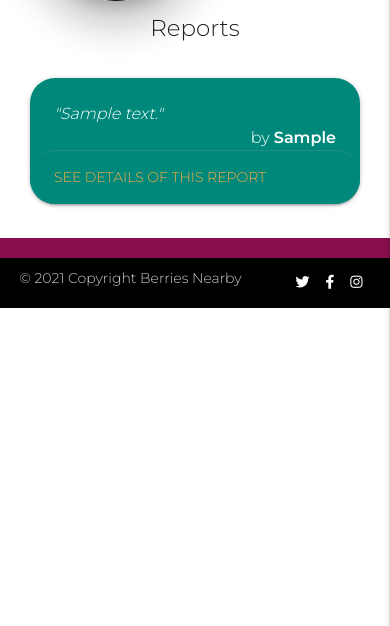
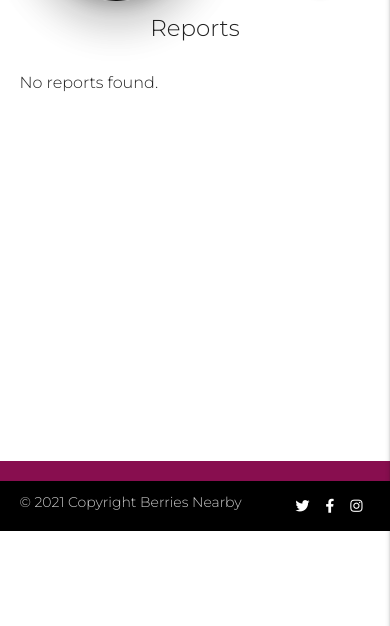
Before and after one commit to KamilaHase/Berries-Nearby, a Flask app: page /reports in a window 390 px wide. Shown: the part 218-844 px from the top of the page. Run offline with Flask 2, Linux system fonts and the light colour scheme; a database or web service that is not in the repository returns one stand-in record (values such as "Sample title"); some libraries are stand-ins or nearby versions; some web fonts are replaced.

Commit message:
Correcting visual and responsivity.

```diff
--- a/app.py
+++ b/app.py
@@ -203,7 +203,8 @@ def report_offer(offer_id):
 @app.route('/reports')
 def reports():
     reports = mongo.db.reports.find()
-    return render_template("reports.html", reports=reports)
+    offer = mongo.db.offers.find()
+    return render_template("reports.html", reports=reports, offer=offers)
 
 
 @app.route('/report_detail/<report_id>', methods=['GET'])
--- a/static/css/style.css
+++ b/static/css/style.css
@@ -105,11 +105,18 @@ nav {
 
 
 /*-------------------------footer-------------------------------------------------*/
+footer {
+  margin-bottom: 0px;
+}
+
 .footer-icon {
   margin: 4px;
   display:inline;
 }
 
+.push-down-footer {
+  height: 42vh;
+}
 
 /*-------------------------register.html-------------------------------------------------*/
 .lower-from-logo {
--- a/templates/reports.html
+++ b/templates/reports.html
@@ -18,7 +18,7 @@
   <div class="row">
     <div class="">
       {% for report in reports %}
-
+      {% if report.offer_id == offer['offer_id'] %}
         <div class="col s12 m6">
           <div class="card cards-reports teal darken-1">
             <div class="card-content white-text">
@@ -26,12 +26,14 @@
               <p class="right">by <strong>{{ report.reported_by }}</strong></p>
             </div>
             <div class="card-action cards-reports">
-              <a href="{{ url_for('report_detail', report_id=report._id) }}">See details of this report</a>
+              <a href="{{ url_for('report_detail', report_id=report._id) }}" class="white-text">See details of this report</a>
             </div>
           </div>
 
       </div>
-
+      {% else %}
+      <p class="push-down-footer">No reports found.</p>
+      {% endif %}
       {% endfor %}
     </div>
 
```
Also changed, not shown: templates/home.html (+19 -6 lines), templates/profile.html (+6 -6 lines).
